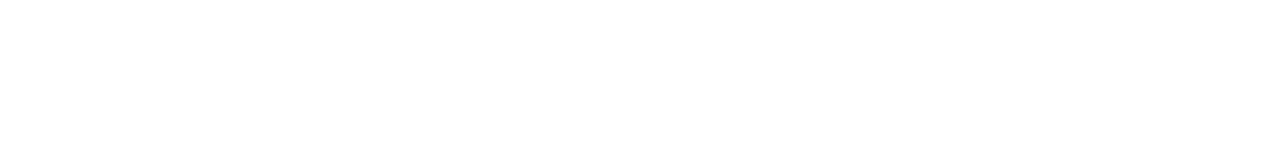
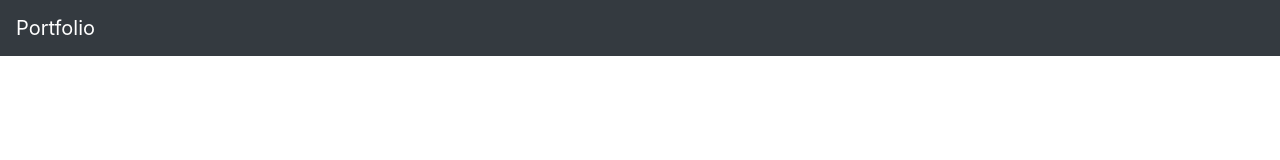
Before and after one commit to cjmendez26/reponsiveportfolio, a plain HTML site: page index.html in a window 1280 px wide. Drawn offline with nearby package versions, Linux system fonts and the light colour scheme.

Commit message:
Adding nav

```diff
--- a/index.html
+++ b/index.html
@@ -6,8 +6,9 @@
   <link rel="stylesheet" href="https://stackpath.bootstrapcdn.com/bootstrap/4.4.1/css/bootstrap.min.css" integrity="sha384-Vkoo8x4CGsO3+Hhxv8T/Q5PaXtkKtu6ug5TOeNV6gBiFeWPGFN9MuhOf23Q9Ifjh" crossorigin="anonymous">
   <title>Responsive Portfolio</title>
 </head>
-
 <body>
-
+    <nav class="navbar navbar-dark bg-dark">
+        <a class="navbar-brand">Portfolio</a>
+      </nav>
 </body>
 </html>
```
Also changed, not shown: contacts.html (+3 -2 lines), portfolio.html (+3 -2 lines).
